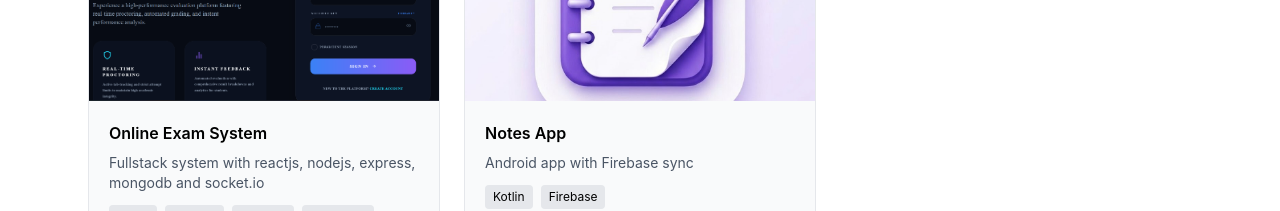
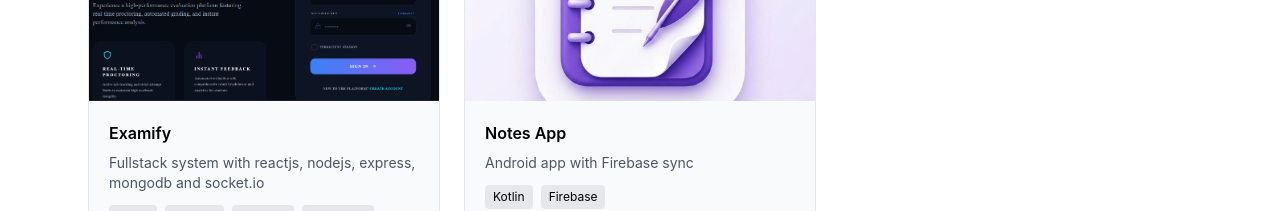
Before and after one commit to Tsiona23/portfolio, a React app: page / in a window 1280 px wide. Shown: the part 2320-2531 px from the top of the page. Built offline with nearby package versions, Linux system fonts and the light colour scheme; no server answers; the HTML template or start-up script is replaced by a standard one.

Commit message:
updated the project file

```diff
--- a/src/components/Projects.jsx
+++ b/src/components/Projects.jsx
@@ -42,7 +42,7 @@ export default function Projects() {
       demo: "https://tsiona23.github.io/todo-app/",
     },
     {
-      title: "Online Exam System",
+      title: "Examify",
       desc: "Fullstack system with reactjs, nodejs, express, mongodb and socket.io",
       tech: ["React", "Node.js", "Express", "MongoDB", "Socket.io"],
       category: "fullstack",
@@ -179,13 +179,8 @@ export default function Projects() {
                 {repo.description || "No description"}
               </p>
 
-              <a
-                href={repo.html_url}
-                target="_blank"
-                className="inline-block mt-4 text-[#f488be] text-sm"
-              >
-                View Repo →
-              </a>
+
+
 
             </div>
           </Reveal>
```
